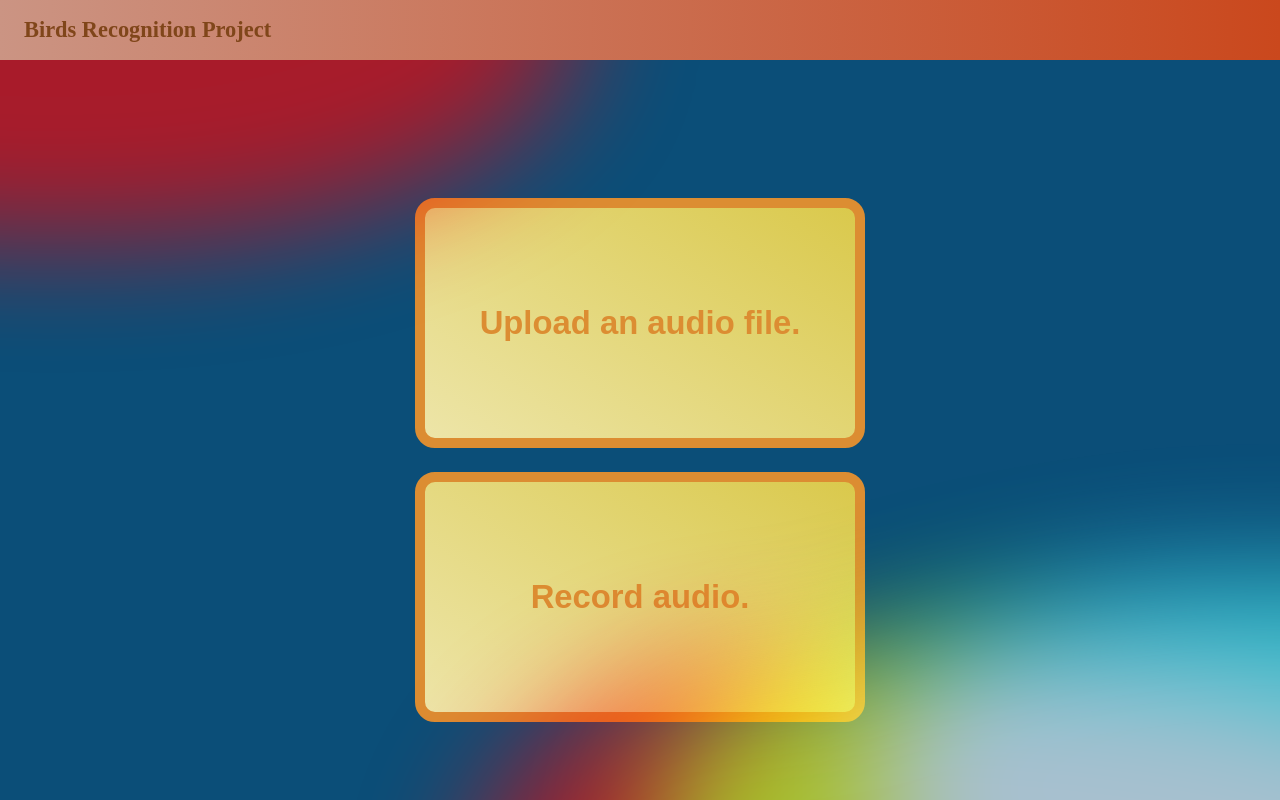
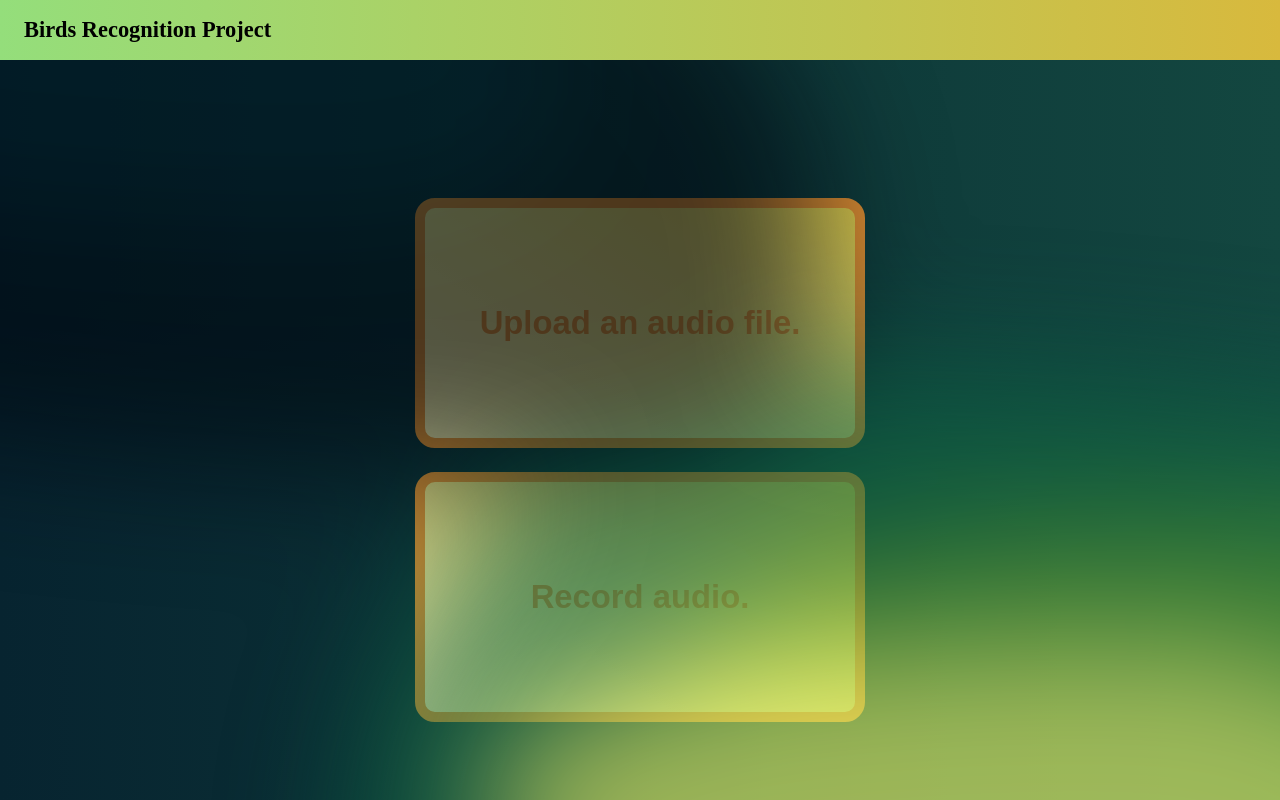
Before and after one commit to martindabuilder/BirdRecognitionApp, a React app in the folder frontend/: page / in a window 1280 px wide. Built offline with nearby package versions, Linux system fonts and the light colour scheme; the HTML template or start-up script is replaced by a standard one.

Commit message:
Gradient background work
Finishing up the gradient background for the two main sections

```diff
--- a/frontend/src/components/MainSection/MainSection/main_section.css
+++ b/frontend/src/components/MainSection/MainSection/main_section.css
@@ -5,6 +5,7 @@
     justify-content: center;
     min-height: 100vh;
     gap: 24px;
+    z-index: 10;
 }
 
 .predict-buttons {
--- a/frontend/src/components/Shared/AuroraLayer.jsx
+++ b/frontend/src/components/Shared/AuroraLayer.jsx
@@ -5,6 +5,9 @@ function AuroraLayer() {
             <div className="aurora-blob" />
             <div className="aurora-blob" />
             <div className="aurora-blob" />
+
+            <div className="aurora-blob" />
+            <div className="aurora-blob" />
         </div>
     );
 }
--- a/frontend/src/components/Shared/title-bar.css
+++ b/frontend/src/components/Shared/title-bar.css
@@ -9,6 +9,6 @@
     font-family: 'Fraunces', serif;
     font-size: 1.4rem;
     font-weight: 600;
-    color: #80461a;
+    background: linear-gradient(90deg,#94de7b 0%, #d8b93d 100%);
     z-index: 10;
 }
--- a/frontend/src/index.css
+++ b/frontend/src/index.css
@@ -36,9 +36,7 @@ html, body {
     overflow: hidden;
 }
 
-
-
-
+/* Gradient moving background section */
 .app > *:not(.aurora-layer) {
   position: relative;
   z-index: 1;
@@ -49,33 +47,33 @@ html, body {
   inset: -20%;
   z-index: 0;
   pointer-events: none;
-  filter: blur(60px);
+  filter: blur(65px);
   opacity: 0.65;
 }
 .aurora-blob {
   position: absolute;
-  mix-blend-mode: screen;
+  mix-blend-mode: normal;
   transition: background-color 1.2s ease;
 }
 
 .aurora-blob:nth-child(1) {
-  width: 60%;
-  height: 45%;
-  bottom: -10%;
+  width: 77%;
+  height: 75%;
+  bottom: -20%;
   right: -10%;
   background: var(--aurora-c1);
   border-radius: 25% 75% 80% 20% / 65% 30% 70% 35%;
-  animation: aurora-move-a 22s ease-in-out infinite, aurora-morph-a 1s ease-in-out infinite;
+  animation: aurora-move-a 22s ease-in-out infinite, aurora-morph-a 5s ease-in-out infinite;
 }
 
 .aurora-blob:nth-child(2) {
-  width: 50%;
-  height: 40%;
+  width: 60%;
+  height: 45%;
   bottom: -5%;
   right: -15%;
   background: var(--aurora-c2);
   border-radius: 78% 22% 30% 70% / 25% 75% 20% 80%;
-  animation: aurora-move-b 28s ease-in-out infinite, aurora-morph-b 1s ease-in-out infinite;
+  animation: aurora-move-b 20s ease-in-out infinite, aurora-morph-b 10s ease-in-out infinite;
 }
 
 .aurora-blob:nth-child(3) {
@@ -85,40 +83,60 @@ html, body {
   right: 5%;
   background: var(--aurora-c3);
   border-radius: 65% 35% 15% 85% / 30% 70% 25% 75%;
-  animation: aurora-move-c 34s ease-in-out infinite, aurora-morph-c 1s ease-in-out infinite;
+  animation: aurora-move-c 20s ease-in-out infinite, aurora-morph-c 6s ease-in-out infinite;
 }
 
 .aurora-blob:nth-child(4) {
   width: 55%;
   height: 42%;
-  top: -10%;
-  left: -10%;
-  background: var(--aurora-c3);
+  bottom: -15%;
+  right: 5%;
+  background: var(--aurora-c4);
   border-radius: 65% 35% 15% 85% / 30% 70% 25% 75%;
-  animation: aurora-move-c 34s ease-in-out infinite, aurora-morph-c 1s ease-in-out infinite;
+  animation: aurora-move-d 20s ease-in-out infinite, aurora-morph-d 6s ease-in-out infinite;
 }
 
+/* blobs on the top left */
+.aurora-blob:nth-child(5) {
+  width: 90%;
+  height: 60%;
+  top: -5%;
+  left: -35%;
+  background: var(--aurora-c5);
+  border-radius: 65% 35% 15% 85% / 30% 70% 25% 75%;
+  animation: aurora-move-e 20s ease-in-out infinite, aurora-morph-e 6s ease-in-out infinite;
+}
+
+.aurora-blob:nth-child(6) {
+  width: 67%;
+  height: 45%;
+  top: -15%;
+  left: -25%;
+  background: var(--aurora-c6);
+  border-radius: 65% 35% 15% 85% / 30% 70% 25% 75%;
+  animation: aurora-move-f 20s ease-in-out infinite, aurora-morph-f 6s ease-in-out infinite;
+}
+
+/* morph section */
+/* morphs on the bottom right */
 @keyframes aurora-morph-a {
   0% { border-radius: 25% 75% 80% 20% / 65% 30% 70% 35%; }
   33% { border-radius: 70% 30% 25% 75% / 40% 65% 30% 60%; }
   66% { border-radius: 45% 55% 60% 40% / 75% 25% 55% 45%; }
   100% { border-radius: 25% 75% 80% 20% / 65% 30% 70% 35%; }
 }
-
 @keyframes aurora-morph-b {
   0% { border-radius: 78% 22% 30% 70% / 25% 75% 20% 80%; }
   33% { border-radius: 30% 70% 75% 25% / 60% 35% 65% 40%; }
   66% { border-radius: 55% 45% 40% 60% / 35% 70% 45% 65%; }
   100% { border-radius: 78% 22% 30% 70% / 25% 75% 20% 80%; }
 }
-
 @keyframes aurora-morph-c {
   0% { border-radius: 65% 35% 15% 85% / 30% 70% 25% 75%; }
   33% { border-radius: 20% 80% 65% 35% / 70% 25% 60% 30%; }
   66% { border-radius: 50% 50% 35% 65% / 45% 55% 40% 70%; }
   100% { border-radius: 65% 35% 15% 85% / 30% 70% 25% 75%; }
 }
-
 @keyframes aurora-morph-d {
   0% { border-radius: 65% 35% 15% 85% / 30% 70% 25% 75%; }
   33% { border-radius: 20% 80% 65% 35% / 70% 25% 60% 30%; }
@@ -126,45 +144,70 @@ html, body {
   100% { border-radius: 65% 35% 15% 85% / 30% 70% 25% 75%; }
 }
 
+/* morphs on the top left */
+@keyframes aurora-morph-e {
+  0% { border-radius: 65% 35% 15% 85% / 30% 70% 25% 75%; }
+  33% { border-radius: 20% 80% 65% 35% / 70% 25% 60% 30%; }
+  66% { border-radius: 50% 50% 35% 65% / 45% 55% 40% 70%; }
+  100% { border-radius: 65% 35% 15% 85% / 30% 70% 25% 75%; }
+}
+@keyframes aurora-morph-f {
+  0% { border-radius: 65% 35% 15% 85% / 30% 70% 25% 75%; }
+  33% { border-radius: 20% 80% 65% 35% / 70% 25% 60% 30%; }
+  66% { border-radius: 50% 50% 35% 65% / 45% 55% 40% 70%; }
+  100% { border-radius: 65% 35% 15% 85% / 30% 70% 25% 75%; }
+}
 
+/* movement animations */
+/* moves on the bottom right side */
 @keyframes aurora-move-a {
   0%, 100% { transform: translate(0, 0) scale(1); }
   33% { transform: translate(6%, 3%) scale(1.1); }
   66% { transform: translate(-4%, -2%) scale(0.95); }
 }
-
 @keyframes aurora-move-b {
   0%, 100% { transform: translate(0, 0) scale(1); }
   50% { transform: translate(-8%, -3%) scale(1.08); }
 }
-
 @keyframes aurora-move-c {
   0%, 100% { transform: translate(0, 0) scale(1); }
   40% { transform: translate(5%, -4%) scale(1.05); }
   70% { transform: translate(-6%, 2%) scale(1.12); }
 }
-
 @keyframes aurora-move-d {
   0%, 100% { transform: translate(0, 0) scale(1); }
   40% { transform: translate(5%, -4%) scale(1.05); }
   70% { transform: translate(-6%, 2%) scale(1.12); }
 }
 
-.main-theme {
-  --aurora-base: #0b4e78;
-  --aurora-c1: #4dff00;
-  --aurora-c2: #009dff;
-  --aurora-c3: #ff0000;
-
-  --aurora-c4: #0037ff;
-  color: #009dff;
+/* moves on the top left side */
+@keyframes aurora-move-e {
+  0%, 100% { transform: translate(0, 0) scale(1); }
+  40% { transform: translate(5%, -4%) scale(1.05); }
+  70% { transform: translate(-6%, 2%) scale(1.12); }
+}
+@keyframes aurora-move-f {
+  0%, 100% { transform: translate(0, 0) scale(1); }
+  40% { transform: translate(5%, -4%) scale(1.05); }
+  70% { transform: translate(-6%, 2%) scale(1.12); }
 }
 
+/* main page background */
+.main-theme {
+  --aurora-base: linear-gradient(90deg, #072430 0%, #134740 100%);
+  --aurora-c1: #0e6443;
+  --aurora-c2: #509a2d;
+  --aurora-c3: #b0c749;
+  --aurora-c4: #eaf969;
+
+  --aurora-c5: #010911;
+  --aurora-c6: #011821;
+}
+
+/* results page background */
 .results-theme {
-  --aurora-base: #bfcd41;
-  --aurora-c1: #ff0000;
-  --aurora-c2: #00ff55;
-  --aurora-c3: #0015ff;
-
-  --aurora-c4: #ff0000;
+  --aurora-base: #236c5a;
+  --aurora-c1: #bfcd41;
+  --aurora-c2: #bfcd41;
+  --aurora-c3: #bfcd41;
 }
```
Also changed, not shown: frontend/src/components/Shared/ScrollHint.jsx (added), frontend/src/components/Shared/scroll_hint.css (added), 1 other file (tests, documents, lock files or other folders).
